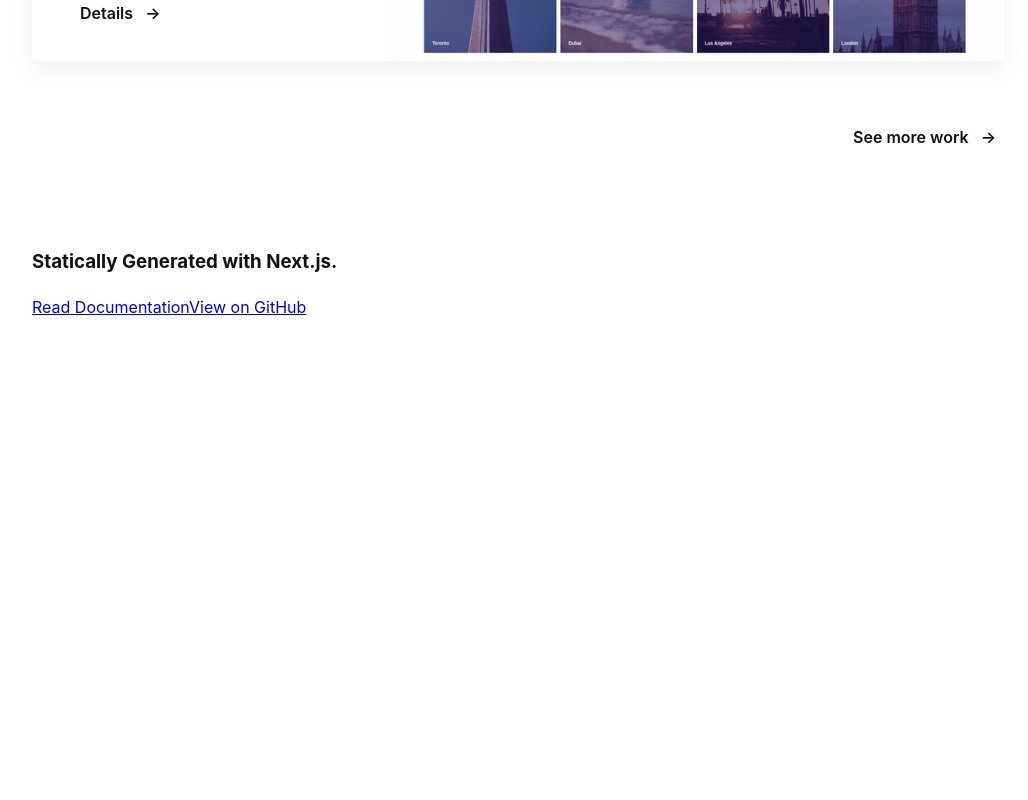
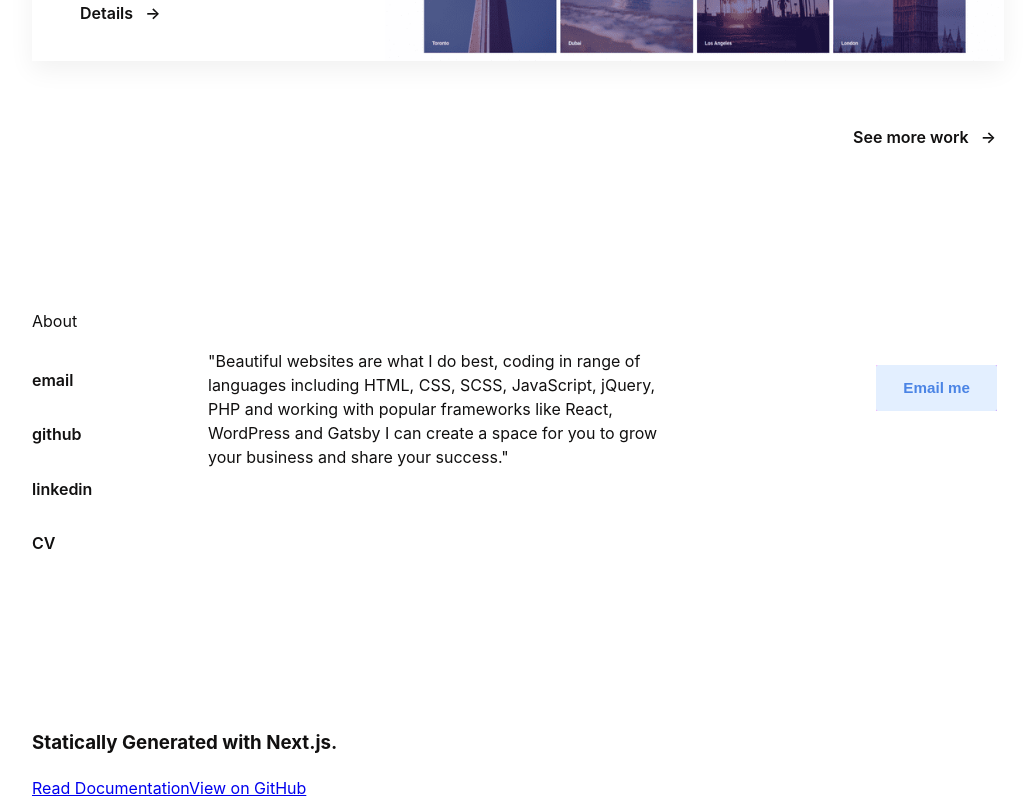
Before and after one commit to odm275/my-site, a Next.js app: page / in a window 1280 px wide. Shown: the part 745-1545 px from the top of the page, without its empty margins (122-1150 px from the left). Before the commit the page ends 1064 px from the top, so only its background shows below. Built offline with nearby package versions, Linux system fonts and the light colour scheme.

Commit message:
feat: about me section and footer

```diff
--- a/components/About.jsx
+++ b/components/About.jsx
@@ -1,7 +1,6 @@
 import React from "react";
-import Button from "components/_ui/Button";
+import Button from "./ui/Button";
 import styled from "@emotion/styled";
-import { RichText } from "prismic-reactjs";
 import PropTypes from "prop-types";
 
 const AboutContainer = styled("div")`
@@ -76,14 +75,18 @@ const AboutActions = styled("div")`
   }
 `;
 
-const About = ({ bio, socialLinks }) => {
+const About = ({ myInfo }) => {
+  const socialLinks = Object.entries(myInfo).map(([key, value]) => ({
+    title: key,
+    href: value,
+  }));
+  console.log("socialLinks", socialLinks);
   const socialLinksUI = socialLinks.map((social, i) => {
-    console.log("uri", social);
     return (
       <AboutLink
         key={i}
-        href={social.url}
-        target={social.target}
+        href={social.href}
+        target="_blank"
         rel="noopener noreferrer"
       >
         {social.title}
@@ -94,7 +97,12 @@ const About = ({ bio, socialLinks }) => {
   return (
     <AboutContainer>
       <AboutLinkContainer>{socialLinksUI}</AboutLinkContainer>
-      <AboutBio>{bio}</AboutBio>
+      <AboutBio>
+        "Beautiful websites are what I do best, coding in range of languages
+        including HTML, CSS, SCSS, JavaScript, jQuery, PHP and working with
+        popular frameworks like React, WordPress and Gatsby I can create a space
+        for you to grow your business and share your success."
+      </AboutBio>
       <AboutActions>
         <a
           href="mailto:pomejia@gmail.com"
--- a/lib/api.js
+++ b/lib/api.js
@@ -2,16 +2,13 @@ import fs from "fs";
 import { join } from "path";
 import matter from "gray-matter";
 
-const pathToProjects = "_projects";
-const postsDirectory = join(process.cwd(), pathToProjects);
-
-export function getPostSlugs() {
-  return fs.readdirSync(postsDirectory);
+export function getPostSlugs(path) {
+  return fs.readdirSync(path);
 }
 
-export function getPostBySlug(slug, fields = []) {
+export function getPostBySlug(slug, fields = [], path) {
   const realSlug = slug.replace(/\.md$/, "");
-  const fullPath = join(postsDirectory, `${realSlug}.md`);
+  const fullPath = join(path, `${realSlug}.md`);
   const fileContents = fs.readFileSync(fullPath, "utf8");
   const { data, content } = matter(fileContents);
 
@@ -34,10 +31,11 @@ export function getPostBySlug(slug, fields = []) {
   return items;
 }
 
-export function getAllPosts(fields = []) {
-  const slugs = getPostSlugs();
+export function getAllPosts(fields = [], path) {
+  const pathToDirectory = join(process.cwd(), path);
+  const slugs = getPostSlugs(pathToDirectory);
   const posts = slugs
-    .map((slug) => getPostBySlug(slug, fields))
+    .map((slug) => getPostBySlug(slug, fields, path))
     // sort posts by date in descending order
     .sort((post1, post2) => (post1.date > post2.date ? -1 : 1));
   return posts;
--- a/pages/index.jsx
+++ b/pages/index.jsx
@@ -10,6 +10,7 @@ import Head from "next/head";
 import { CMS_NAME } from "../lib/constants";
 import Button from "../components/ui/Button";
 import ProjectCard from "../components/ProjectCard";
+import About from "../components/About";
 
 const Hero = styled("div")`
   padding-top: 2.5em;
@@ -117,13 +118,13 @@ const WorkAction = styled("a")`
   }
 `;
 
-export default function Index({ allProjects }) {
+export default function Index({ allProjects = [], myInfo = [] }) {
+  console.log("myInfo", myInfo);
   console.log("allProjects", allProjects);
   const heroPost = allProjects[0];
   const morePosts = allProjects.slice(1);
   const projectCards = allProjects.map((project, i) => {
     const { title, description, coverImage, slug } = project;
-    console.log("description", description);
     return (
       <ProjectCard
         key={i}
@@ -135,7 +136,6 @@ export default function Index({ allProjects }) {
       />
     );
   });
-  console.log(projectCards);
   return (
     <>
       <Layout>
@@ -186,24 +186,28 @@ export default function Index({ allProjects }) {
           )}
           {morePosts.length > 0 && <MoreStories posts={morePosts} />} */}
         </Section>
+        <Section>
+          <div>About</div>
+          <About myInfo={myInfo} />
+        </Section>
       </Layout>
     </>
   );
 }
 
 export async function getStaticProps() {
-  const allProjects = getAllPosts([
-    "title",
-    "date",
-    "slug",
-    "description",
-    "author",
-    "coverImage",
-    "excerpt",
-  ]);
-  console.log("allProjects", allProjects);
+  const allProjects = getAllPosts(
+    ["title", "date", "slug", "description", "author", "coverImage", "excerpt"],
+    "_projects"
+  );
+  // Note: There will only always be one myInfo markdown file.
+  const myInfo = getAllPosts(
+    ["email", "github", "linkedin", "CV", "bio"],
+    "_myInfo"
+  )[0];
+  console.log("myInfo", myInfo);
 
   return {
-    props: { allProjects },
+    props: { allProjects, myInfo },
   };
 }
```
Also changed, not shown: components/Footer.jsx (+10 -4 lines), public/assets/other/rocket.png (renamed from images/rocket.png).
